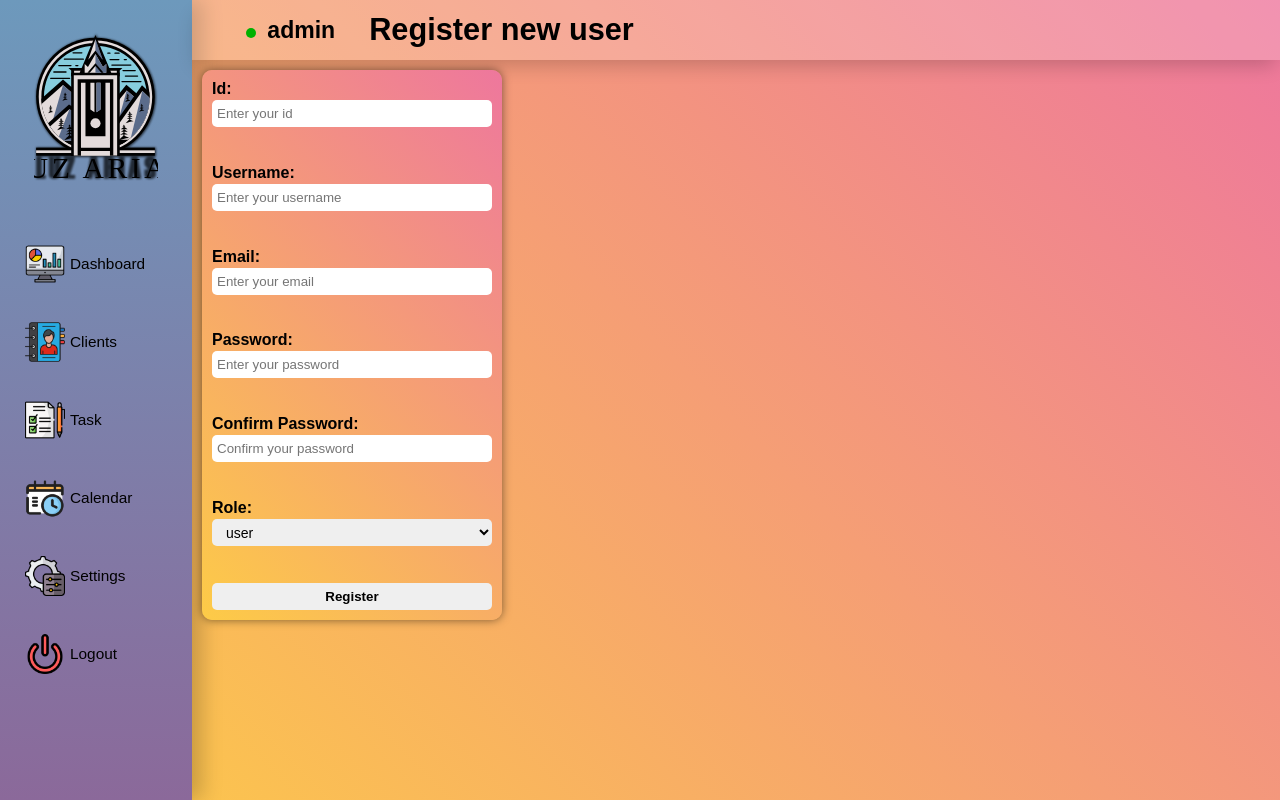
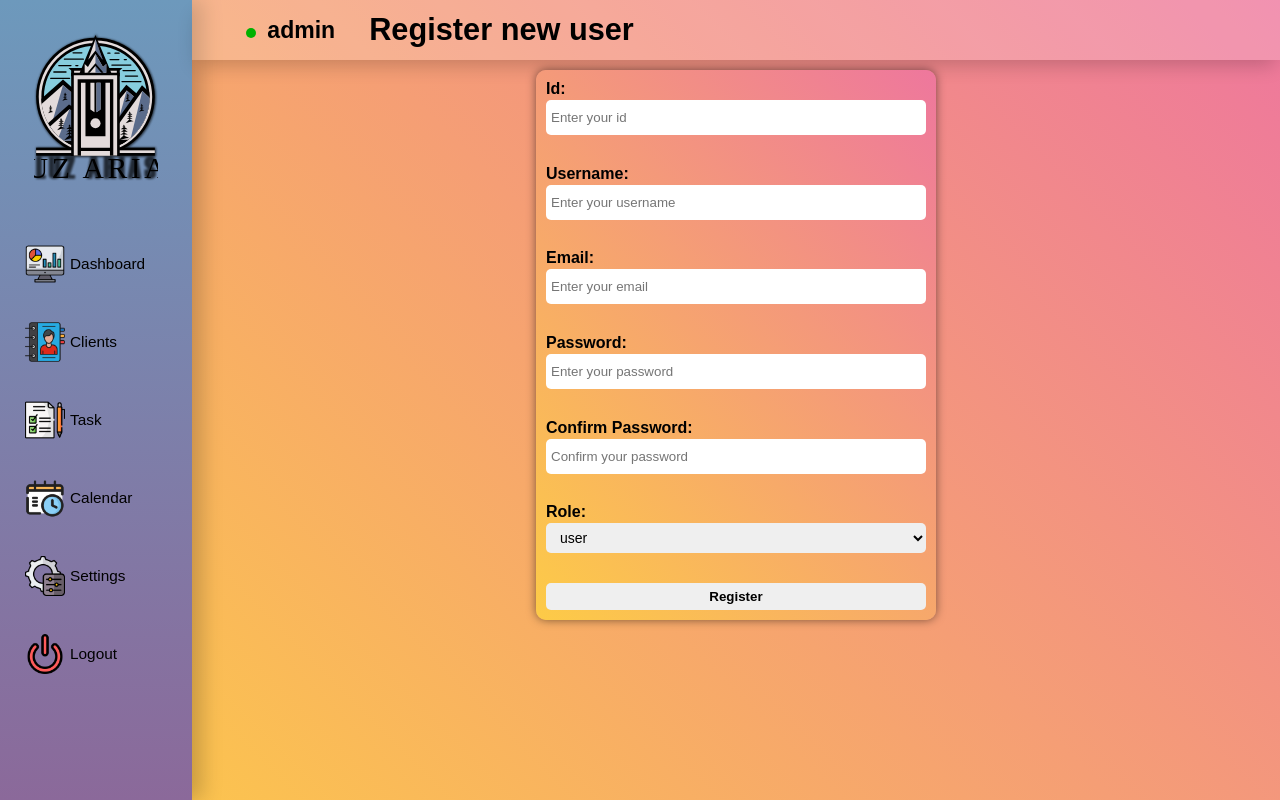
Before and after one commit to JdanielGA/Flask_App, a Flask app: page /user/register in a window 1280 px wide. Run offline with Flask 3, Linux system fonts and the light colour scheme; a user stored in the database is signed in.

Commit message:
CSS for register page improved

```diff
--- a/src/static/css/pages/register.css
+++ b/src/static/css/pages/register.css
@@ -1,14 +1,16 @@
 .content-form {
     width: 100%;
-    height: 100%;
-    min-width: 42rem;
-    max-height: 55rem;
+    flex-grow: 1;
     display: flex;
+    flex-direction: column;
+    align-items: center;
 }
 
 .content-form__form {
-    width: 30rem;
+    width: 100%;
+    max-width: 40rem;
     height: 100%;
+    max-height: 55rem;
     padding: 10px;
     display: flex;
     flex-direction: column;
@@ -29,7 +31,7 @@
 .content-form__form input[type="text"],
 .content-form__form input[type="password"] {
     width: 100%;
-    min-height: 2.7rem;
+    min-height: 3.5rem;
     max-height: 3.5rem;
     margin-bottom: auto;
     padding: 0 0.5rem;
@@ -39,7 +41,7 @@
 
 .content-form__form select {
     width: 100%;
-    min-height: 2.7rem;
+    min-height: 3rem;
     max-height: 3rem;
     padding-left: 10px;
     margin-bottom: auto;
--- a/src/templates/pages/register.html
+++ b/src/templates/pages/register.html
@@ -40,7 +40,6 @@
         {{ form.roles(class="form-input") }}
         {{ form.register }}
     </form>
-</main>
     <div class="content-form__alert">
         {% with messages = get_flashed_messages(with_categories=true) %}
         {% if messages %}
@@ -52,4 +51,5 @@
         {% endif %}
         {% endwith %}
     </div>
+</main>
 {% endblock %}
```
Lines whose indentation alone changed are shown as unchanged.
